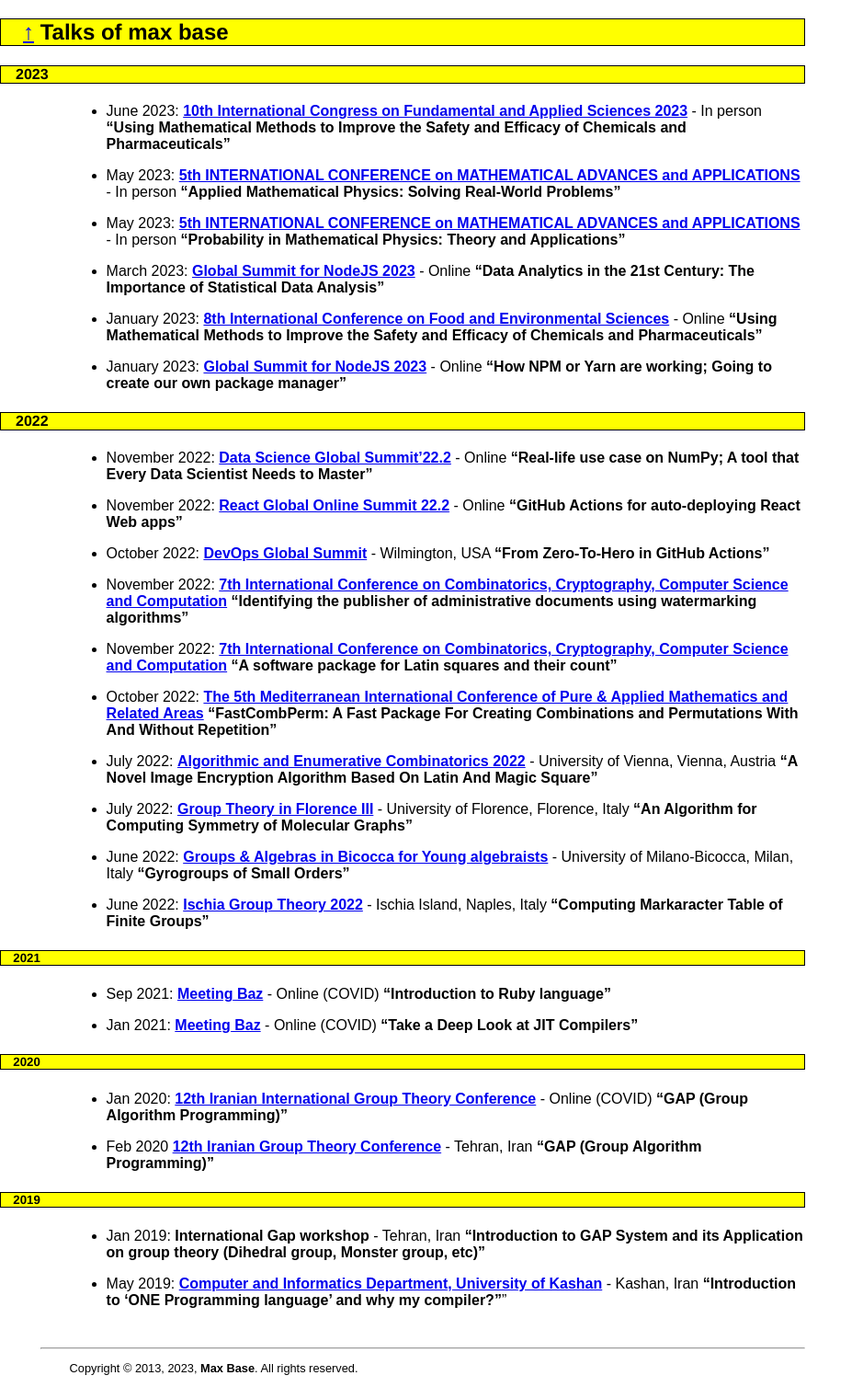
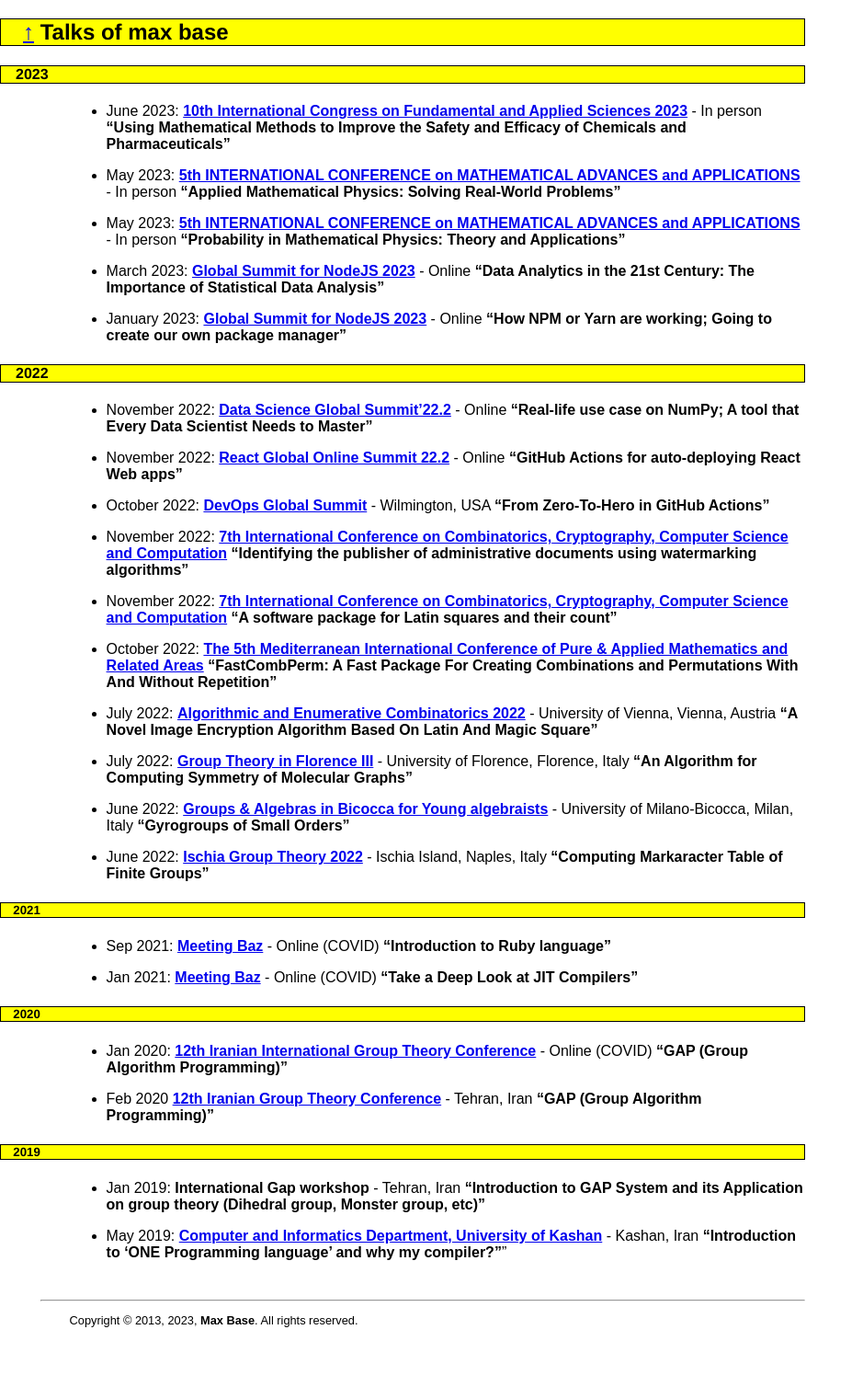
Before and after one commit to BaseMax/Max, a Jekyll site: the page built from talk.md, in a window 1280 px wide. Shown: the whole page at 92% size, without its empty margins (0-939 px from the left). Built offline with Jekyll 4.4.1, drawn with Linux system fonts in a browser that asks for light colours; after the commit the page ends 1456 px from its top, so only the background shows below that.

Commit message:
Update talks.md

```diff
--- a/_includes/_sections/talks.md
+++ b/_includes/_sections/talks.md
@@ -11,9 +11,6 @@
 
 * March 2023: **[Global Summit for NodeJS 2023](https://www.csda.ir/)** - Online
    **"Data Analytics in the 21st Century: The Importance of Statistical Data Analysis"**
-
-* January 2023: **[8th International Conference on Food and Environmental Sciences](http://www.icfes.org/)** - Online
-   **"Using Mathematical Methods to Improve the Safety and Efficacy of Chemicals and Pharmaceuticals"**
 
 * January 2023: **[Global Summit for NodeJS 2023](https://events.geekle.us/nodejs/)** - Online
    **"How NPM or Yarn are working; Going to create our own package manager"**
```
